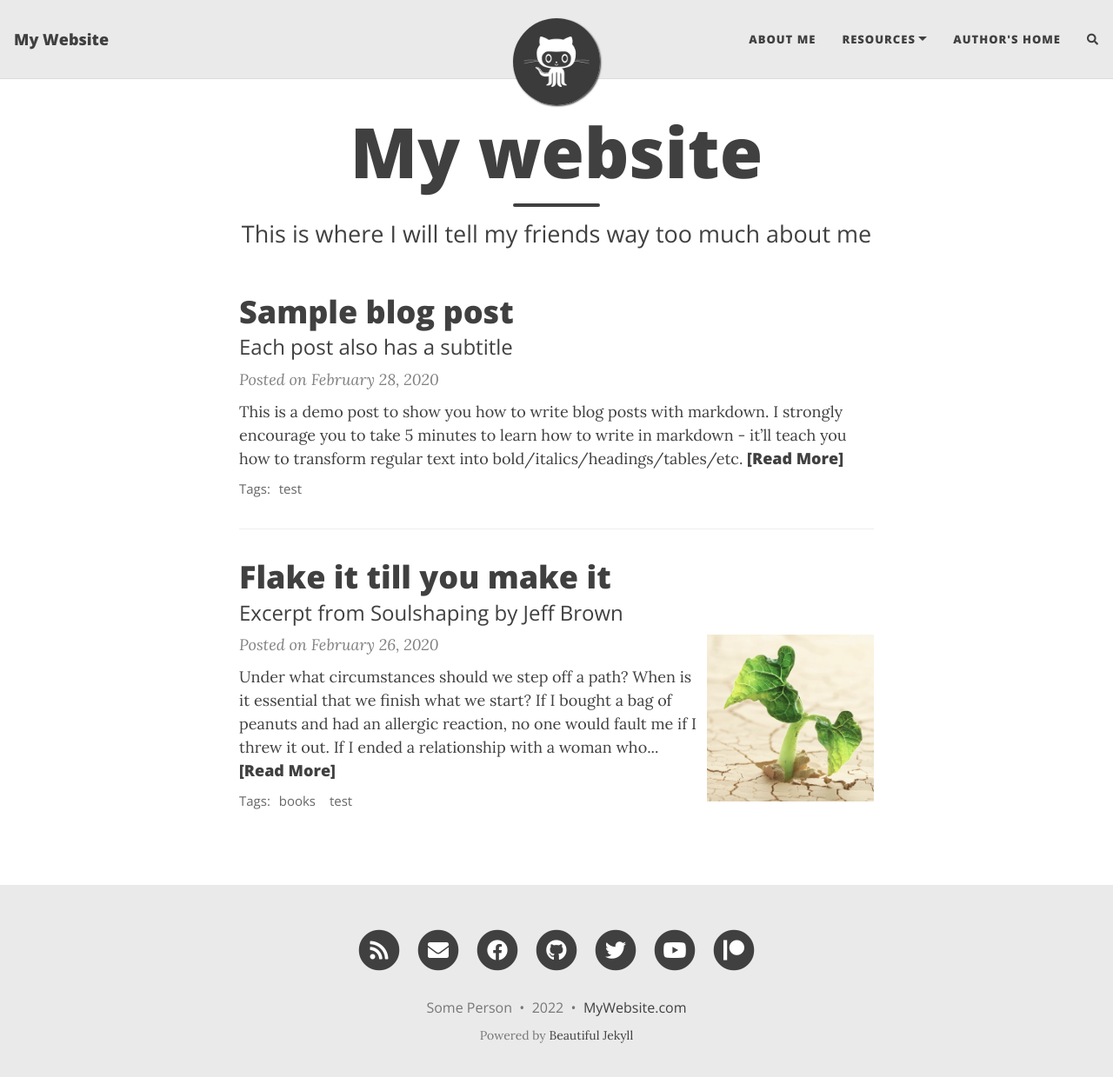
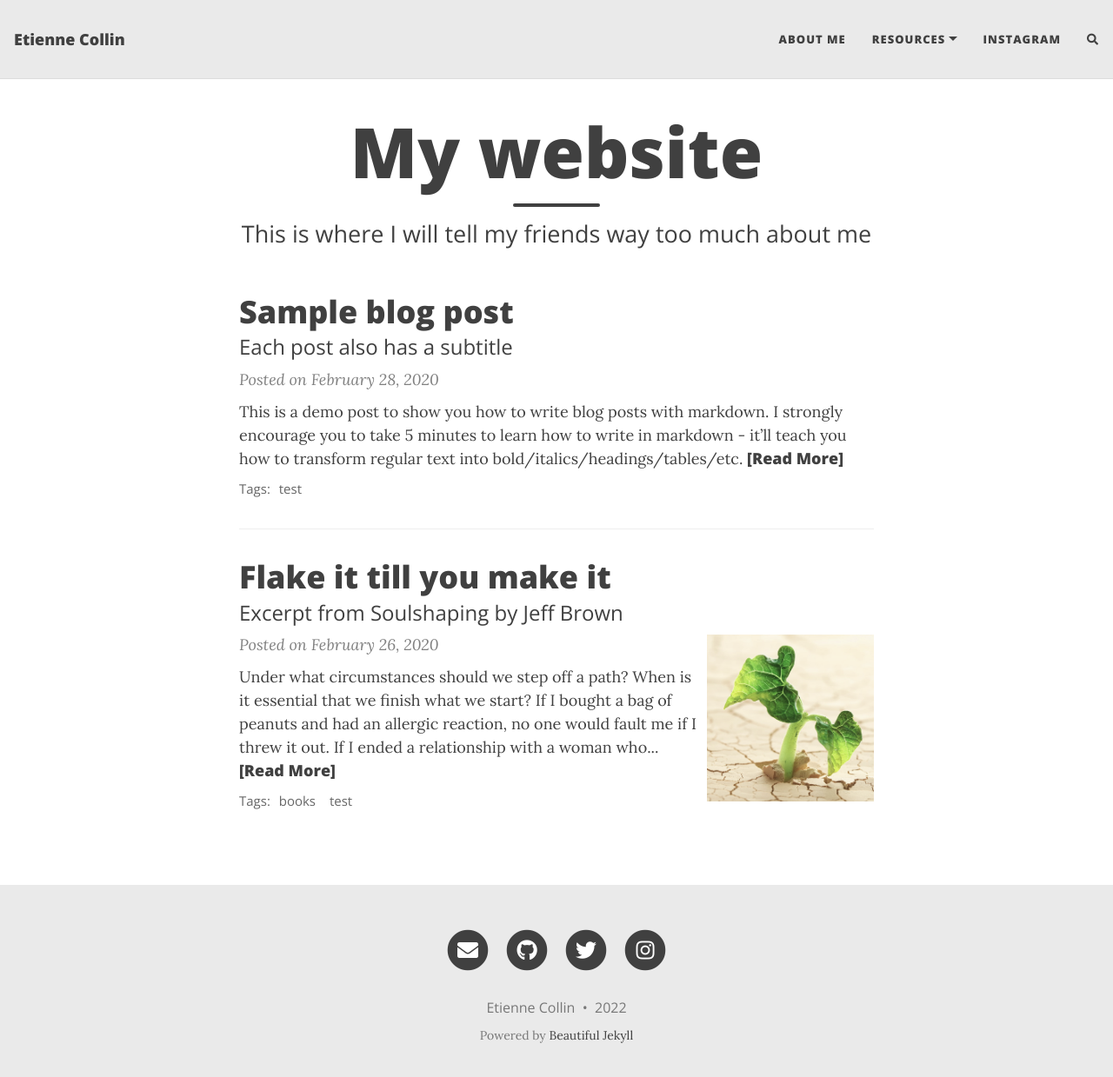
Before and after one commit to etiennecollin/etiennecollin.github.io, a Jekyll site: the page built from index.html, in a window 1280 px wide and 1252 px high. Shown: the top 1239 px of the window at 87% size. Built offline with Jekyll 4.4.1, drawn with Linux system fonts in a browser that asks for light colours; nearby versions of some CDN libraries; the list of posts is cut into pages by our own code; comment, search, counter and statistics services are not loaded.

Commit message:
Update _config.yml

```diff
--- a/_config.yml
+++ b/_config.yml
@@ -6,10 +6,10 @@
 # --- Required options --- #
 
 # Name of website
-title: My Website
+title: Etienne Collin
 
 # Your name to show in the footer
-author: Some Person
+author: Etienne Collin
 
 # --- List of links in the navigation bar --- #
 
@@ -18,13 +18,13 @@ navbar-links:
   Resources:
     - Beautiful Jekyll: "https://beautifuljekyll.com"
     - Learn markdown: "https://www.markdowntutorial.com/"
-  Author's home: "https://deanattali.com"
+  Instagram: "https://instagram.com/etienne.collin/"
 
 # --- Logo --- #
 
 # Image to show in the navigation bar - works best with a square image
 # Remove this parameter if you don't want an image in the navbar
-avatar: "/assets/img/avatar-icon.png"
+# avatar: "/assets/img/avatar-icon.png"
 
 # By default, the image is cut into a circle. You can disable this behaviour by setting 'round-avatar: false'
 round-avatar: true
@@ -39,48 +39,48 @@ round-avatar: true
 # Select the social network links that you want to show in the footer.
 # Uncomment the links you want to show and add your information to each one.
 social-network-links:
-  email: "someone@example.com"
-  rss: true  # remove this line if you don't want to show an RSS link at the bottom
-  facebook: deanattali
-  github: daattali
-  twitter: daattali
-  patreon: DeanAttali
-  youtube: c/daattali
-#  medium: yourname
-#  reddit: yourname
-#  linkedin: daattali
-#  xing: yourname
-#  stackoverflow: "3943160/daattali"
-#  snapchat: deanat78
-#  instagram: deanat78
-#  spotify: yourname
-#  telephone: +14159998888
-#  steam: deanat78
-#  twitch: yourname
-#  yelp: yourname
-#  telegram: yourname
-#  calendly: yourname
-#  mastodon: instance.url/@username
-#  ORCID: your ORCID ID
-#  google-scholar: your google scholar
-#  discord: invite/invite_code or users/userid
+  email: "collin.etienne.contact@gmail.com"
+#   rss: true  # remove this line if you don't want to show an RSS link at the bottom
+#   facebook: deanattali
+  github: etiennecollin
+  twitter: etienne_collin
+#   patreon: DeanAttali
+#   youtube: c/daattali
+#   medium: yourname
+#   reddit: yourname
+#   linkedin: daattali
+#   xing: yourname
+#   stackoverflow: "3943160/daattali"
+#   snapchat: deanat78
+  instagram: etienne.collin
+#   spotify: yourname
+#   telephone: +14159998888
+#   steam: ETN_
+#   twitch: yourname
+#   yelp: yourname
+#   telegram: yourname
+#   calendly: yourname
+#   mastodon: instance.url/@username
+#   ORCID: your ORCID ID
+#   google-scholar: your google scholar
+#   discord: invite/invite_code or users/userid
 
 # If you want your website to generate an RSS feed, provide a description
 # The URL for the feed will be https://<your_website>/feed.xml
-rss-description: This website is a virtual proof that I'm awesome
+# rss-description: This website is a virtual proof that I'm awesome
 
 # --- General options --- #
 
 # Select which social network share links to show in posts
 share-links-active:
-  twitter: true
-  facebook: true
-  linkedin: true
+  twitter: false
+  facebook: false
+  linkedin: false
   vk: false
 
 # How to display the link to your website in the footer
 # Remove this if you don't want a link in the footer
-url-pretty: "MyWebsite.com"
+# url-pretty: "etiennecollin.github.io"
 
 # Excerpt word length - Truncate the excerpt of each post on the feed page to the specified number of words
 excerpt_length: 50
```
